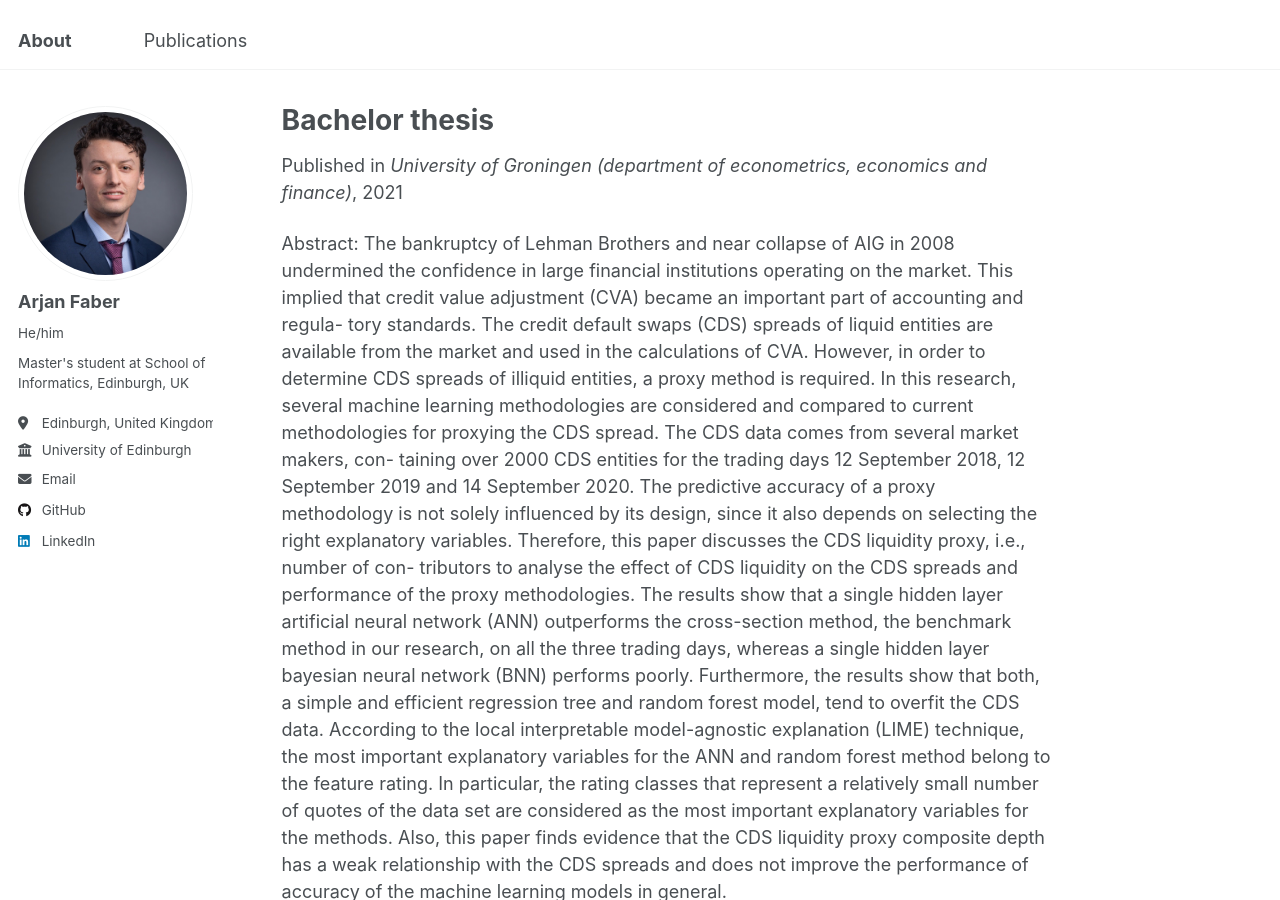
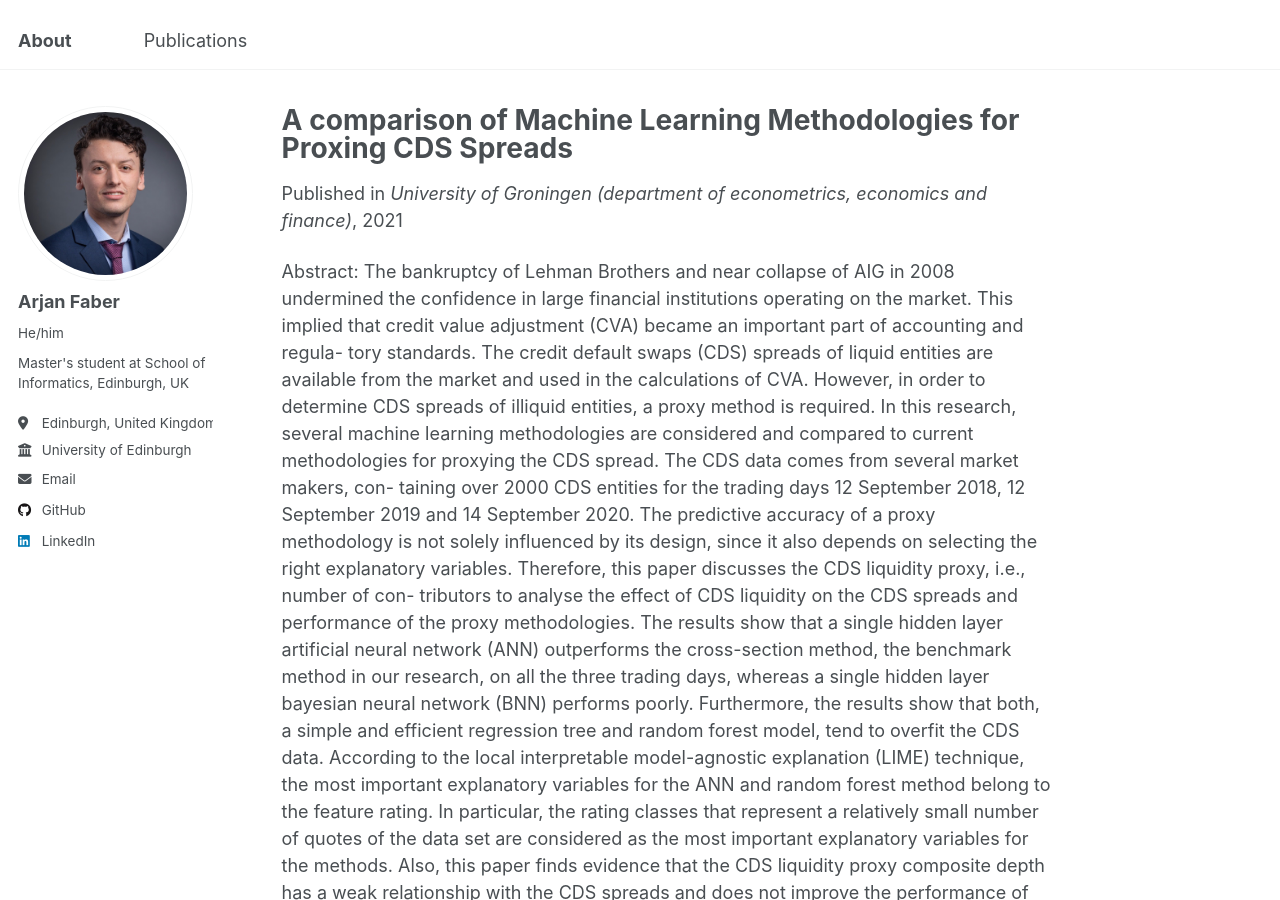
Before and after one commit to ArjFaber/arjfaber.github.io, a Jekyll site: the page built from _publications/2010-10-01-paper-title-number-2.md, in a window 1280 px wide and 900 px high. Built offline with Jekyll 4.4.1, drawn with Linux system fonts in a browser that asks for light colours.

Commit message:
Update 2010-10-01-paper-title-number-2.md

```diff
--- a/_publications/2010-10-01-paper-title-number-2.md
+++ b/_publications/2010-10-01-paper-title-number-2.md
@@ -1,5 +1,5 @@
 ---
-title: "Bachelor thesis"
+title: "A comparison of Machine Learning Methodologies for Proxing CDS Spreads"
 collection: publications
 category: manuscripts
 permalink: /publication/2010-10-01-paper-title-number-2
```
